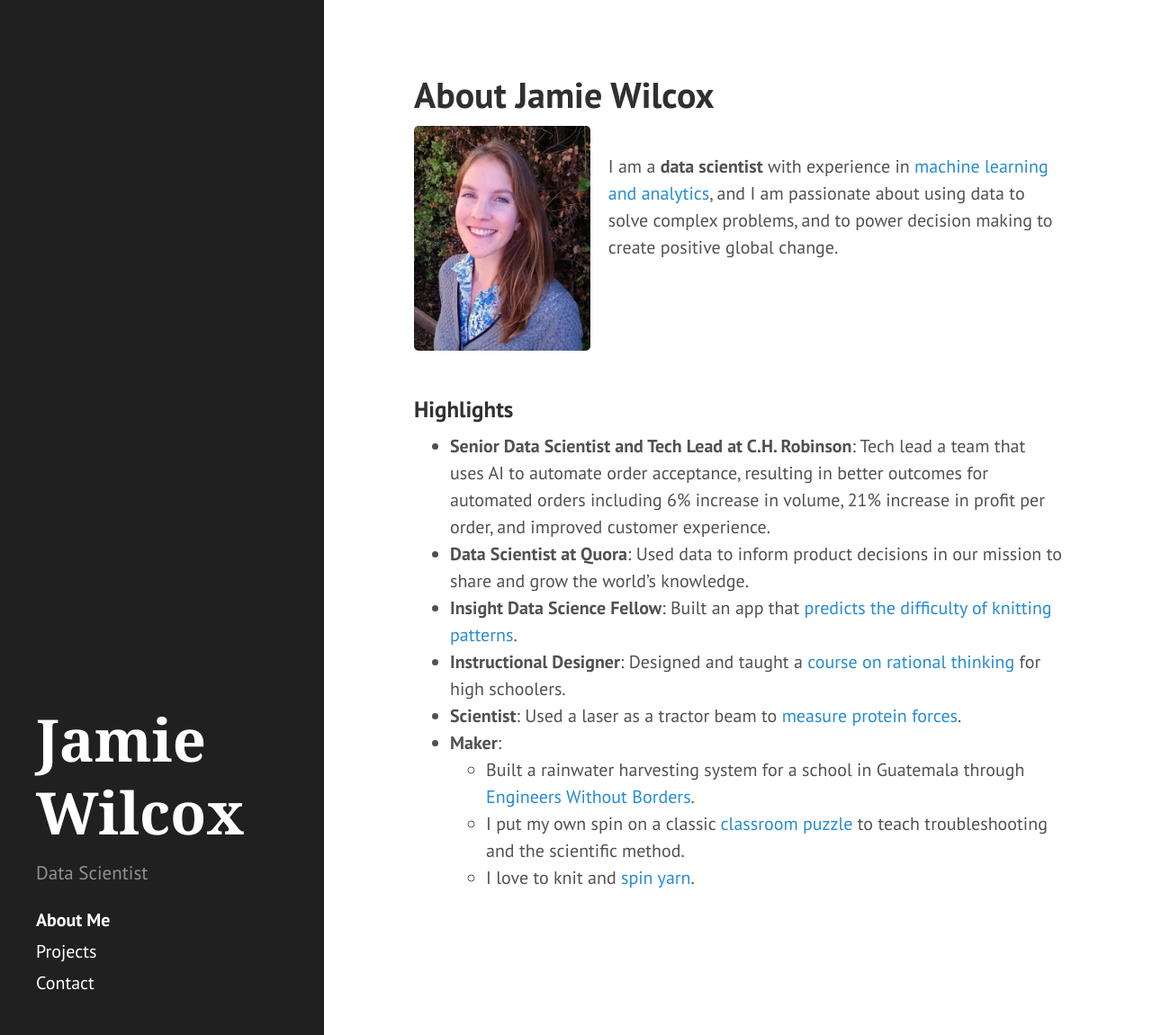
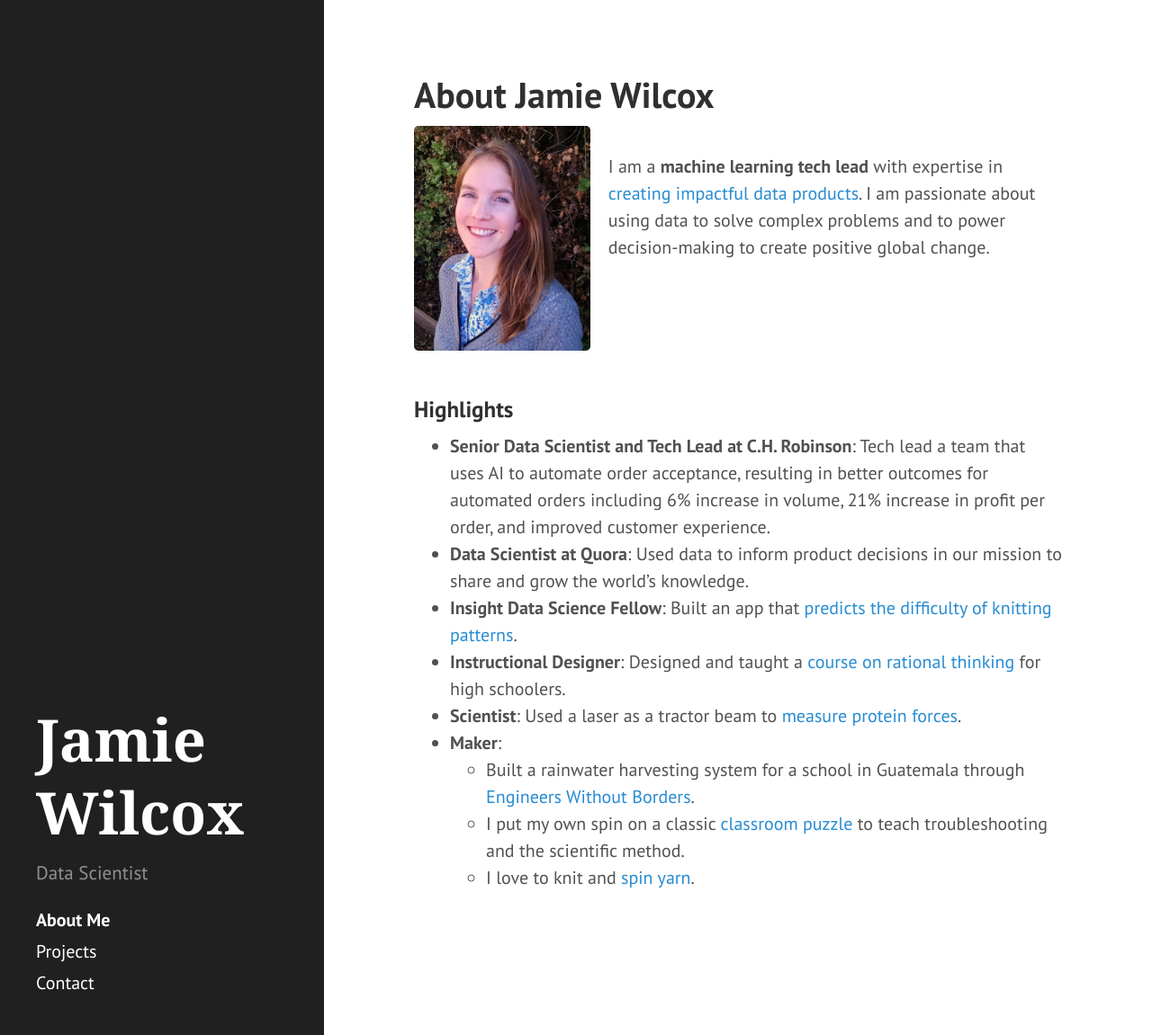
Before and after one commit to yellowcrayon/yellowcrayon.github.io, a Jekyll site: the page built from index.md, in a window 1280 px wide and 1151 px high. Shown: the whole window at 90% size. Built offline with Jekyll 4.4.1, drawn with Linux system fonts in a browser that asks for light colours.

Commit message:
Update index.md
Update byline

```diff
--- a/index.md
+++ b/index.md
@@ -7,7 +7,7 @@
 <img src="/images/NicePhoto2.png" height="250" align="left" style="margin-right: 20px"/>
 <br>
 
-I am a <b>data scientist</b> with experience in <a href="https://www.linkedin.com/in/jamianne-wilcox/">machine learning and analytics</a>, and I am passionate about using data to solve complex problems, and to power decision making to create positive global change.
+I am a <b>machine learning tech lead</b> with expertise in <a href="https://www.linkedin.com/in/jamianne-wilcox/">creating impactful data products</a>. I am passionate about using data to solve complex problems and to power decision-making to create positive global change.
 
 <!--
 and my goal is to use data to improve lives.
```
